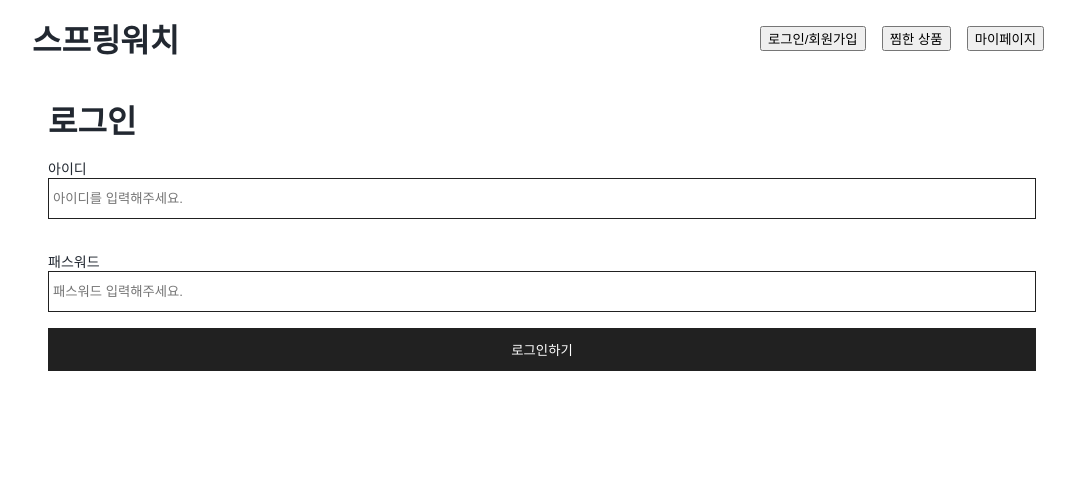
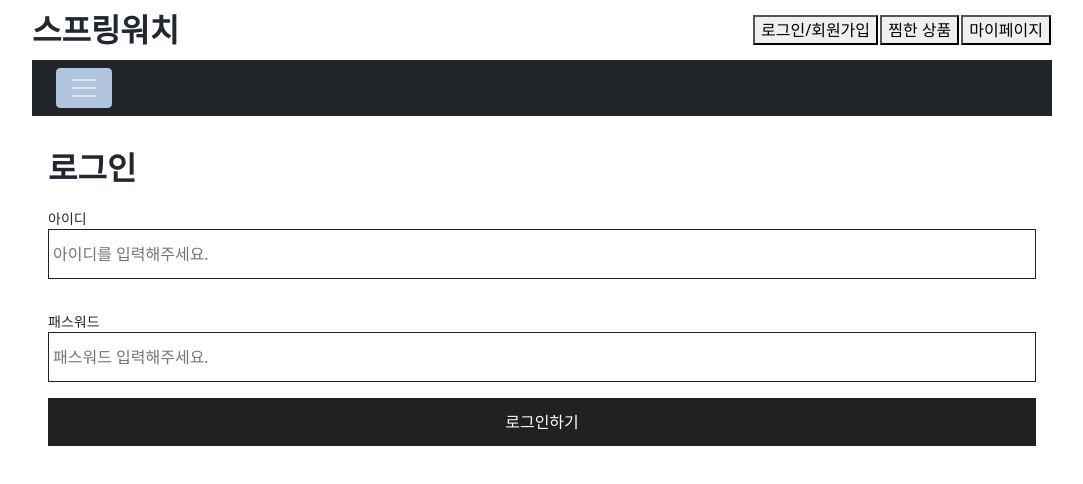
Before and after one commit to Hanghae99-Team5-final-project/Front-end, a React (Create React App) app: page /login in a window 1280 px wide. Shown: the top 484 px of the page, without its empty margins (98-1181 px from the left). Built offline with nearby package versions, Linux system fonts and the light colour scheme.

Commit message:
[NavBar] 기능추가

```diff
--- a/package.json
+++ b/package.json
@@ -8,12 +8,14 @@
     "@testing-library/user-event": "^13.2.1",
     "add": "^2.0.6",
     "axios": "^0.26.0",
+    "bootstrap": "^5.1.3",
     "connected-react-router": "6.8.0",
     "create-react-app": "^5.0.0",
     "global": "^4.4.0",
     "history": "4.10.1",
     "immer": "^9.0.12",
     "react": "^17.0.2",
+    "react-bootstrap": "^2.2.0",
     "react-dom": "^17.0.2",
     "react-redux": "^7.2.6",
     "react-router-dom": "5.2.1",
--- a/public/index.html
+++ b/public/index.html
@@ -9,6 +9,13 @@
       name="description"
       content="Web site created using create-react-app"
     />
+    <link
+      rel="stylesheet"
+      href="https://cdn.jsdelivr.net/npm/bootstrap@5.1.3/dist/css/bootstrap.min.css"
+      integrity="sha384-1BmE4kWBq78iYhFldvKuhfTAU6auU8tT94WrHftjDbrCEXSU1oBoqyl2QvZ6jIW3"
+      crossorigin="anonymous"
+    />
+
     <link rel="apple-touch-icon" href="%PUBLIC_URL%/logo192.png" />
 
     <link rel="manifest" href="%PUBLIC_URL%/manifest.json" />
@@ -16,8 +23,6 @@
     <title>스프링 워치</title>
   </head>
   <body>
-
     <div id="root"></div>
-
   </body>
 </html>
--- a/src/App.css
+++ b/src/App.css
@@ -36,3 +36,16 @@
     transform: rotate(360deg);
   }
 }
+.container {
+  display: flex;
+  flex-direction: row-reverse;
+}
+.item {
+  display: flex;
+  width: 60%;
+  justify-content: space-between;
+}
+.navbar-dark .navbar-toggler {
+  background-color: lightsteelblue;
+  border-color: lightsteelblue;
+}
--- a/src/App.js
+++ b/src/App.js
@@ -16,11 +16,13 @@ import WatchCodyWrite from "./codypages/WatchCodyWrite";
 import WatchDetail from "./codypages/WatchDetail";
 import WatchPage from "./codypages/WatchPage";
 import Header from "./components/Header";
+import NavbarButton from "./option/NavbarButton";
 function App() {
   return (
     <>
       <AppWrap>
         <Header />
+        <NavbarButton />
       </AppWrap>
       <ContentWrap>
         <Switch>
@@ -47,7 +49,7 @@ function App() {
 
           <Route path="/watchcodywrite" component={WatchCodyWrite} />
           <Route path="/watchdetail/:id" component={WatchDetail} />
-          <Route path="/watchpage"  exact component={WatchPage} />
+          <Route path="/watchpage" exact component={WatchPage} />
           <Route path="/" exact component={MainPage} />
           <Redirect from="*" to="/" />
         </Switch>
--- a/src/api/apis.js
+++ b/src/api/apis.js
@@ -2,12 +2,15 @@ import axios from "axios";
 const USER_TOKEN = sessionStorage.getItem("X-AUTH-TOKEN");
 
 const instance = axios.create({
-  baseURL: "http://localhost:3003/",
+  baseURL: "http://localhost:3003",
 });
 
 export const apis = {
-  /////유저///////
-  signUp: (userInfo) => instance.post("signup", userInfo),
-  Login: (userInfo) => instance.post("login", userInfo),
+  //---- 유저  ----//
+  kakao: (authorization_code) =>
+    instance.get(`/api/user/kakao/callback?code=${authorization_code}`), //카카오로그인
+  signUp: (userInfo) => instance.post("/api/user/signup", userInfo),
+  Login: (userInfo) => instance.post("/api/user/login", userInfo),
+  IdCheck: (idInfo) => instance.post("/api/user/redunancy", idInfo),
 };
 export default apis;
--- /dev/null
+++ b/src/option/NavbarButton.js
@@ -0,0 +1,25 @@
+import React from "react";
+import { Navbar, Container, NavDropdown, Nav } from "react-bootstrap";
+import "../App.css";
+function NavbarButton() {
+  return (
+    <Navbar className="container" variant="dark" bg="dark" expand="">
+      <Container>
+        <Navbar.Brand></Navbar.Brand>
+        <Navbar.Toggle aria-controls="basic-navbar-nav" />
+        <Navbar.Collapse id="basic-navbar-nav">
+          <Nav className="me-auto">
+            <div className="item">
+              <Nav.Link href="#home">신상</Nav.Link>
+              <Nav.Link href="#link">베스트</Nav.Link>
+              <Nav.Link href="#link">오늘출발</Nav.Link>
+              <Nav.Link href="#link">득템찬스</Nav.Link>
+            </div>
+          </Nav>
+        </Navbar.Collapse>
+      </Container>
+    </Navbar>
+  );
+}
+
+export default NavbarButton;
```
Also changed, not shown: 1 other file (tests, documents, lock files or other folders).
